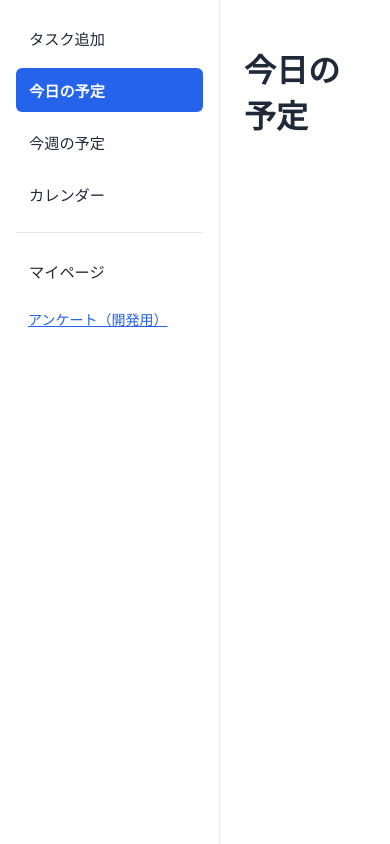
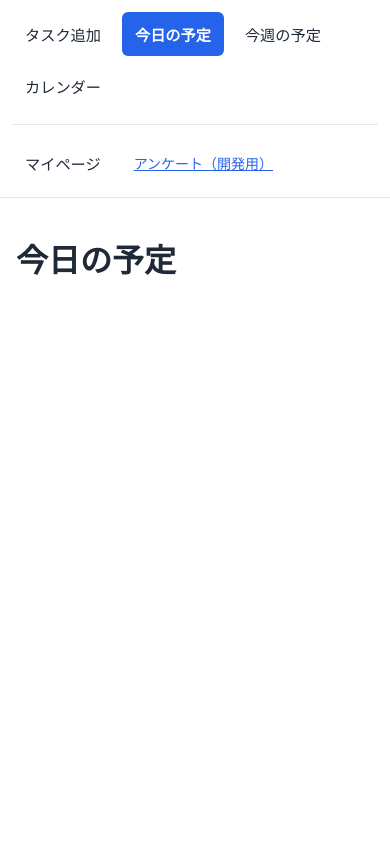
Before and after one commit to otonasi-muonn/2026_PBL, a React (Vite) app in the folder frontend/: page / in a window 390 px wide. Built offline with nearby package versions, Linux system fonts and the light colour scheme.

Commit message:
fix(frontend): 共通コンポーネントの操作性と画面幅対応を改善

```diff
--- a/frontend/src/App.css
+++ b/frontend/src/App.css
@@ -5,6 +5,7 @@
 
 .sidebar {
   width: 220px;
+  flex: 0 0 220px;
   border-right: 1px solid var(--border);
   padding: 16px;
   display: flex;
@@ -66,6 +67,7 @@
 
 .app-main {
   flex: 1;
+  min-width: 0;
 }
 
 .page {
@@ -108,6 +110,7 @@
   display: flex;
   align-items: center;
   justify-content: center;
+  z-index: 1000;
 }
 
 .praise-modal {
@@ -118,6 +121,8 @@
   padding: 24px;
   min-width: 320px;
   max-width: 90vw;
+  max-height: calc(100dvh - 32px);
+  overflow-y: auto;
 }
 
 .praise-modal-close {
@@ -134,3 +139,37 @@
 .praise-modal-content {
   margin-top: 8px;
 }
+
+@media (max-width: 700px) {
+  .app {
+    flex-direction: column;
+  }
+
+  .sidebar {
+    width: 100%;
+    flex-basis: auto;
+    border-right: 0;
+    border-bottom: 1px solid var(--border);
+    padding: 12px;
+  }
+
+  .sidebar-nav,
+  .sidebar-sub {
+    flex-direction: row;
+    flex-wrap: wrap;
+  }
+
+  .sidebar-button,
+  .sidebar-link {
+    width: auto;
+  }
+
+  .page {
+    padding: 16px;
+  }
+
+  .praise-modal {
+    min-width: 0;
+    width: calc(100vw - 32px);
+  }
+}
--- a/frontend/src/components/TaskItem.tsx
+++ b/frontend/src/components/TaskItem.tsx
@@ -14,6 +14,7 @@ export default function TaskItem({ task, onToggle }: TaskItemProps) {
         checked={task.completed}
         disabled={!onToggle}
         onChange={() => onToggle?.(task.id)}
+        aria-label={`「${task.title}」の完了状態を切り替える`}
       />
       <span
         className={
```
Also changed, not shown: frontend/src/components/PraiseModal.tsx (+56 -5 lines).
